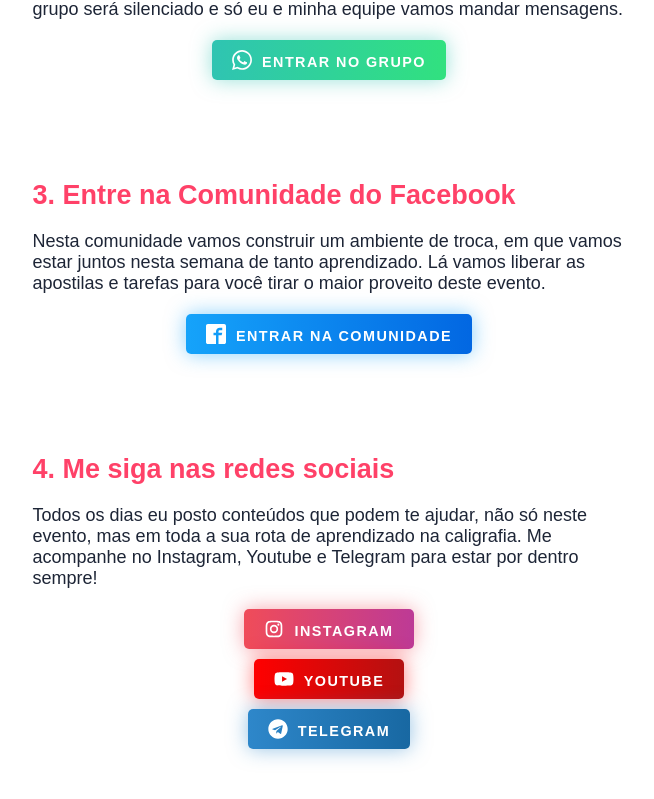
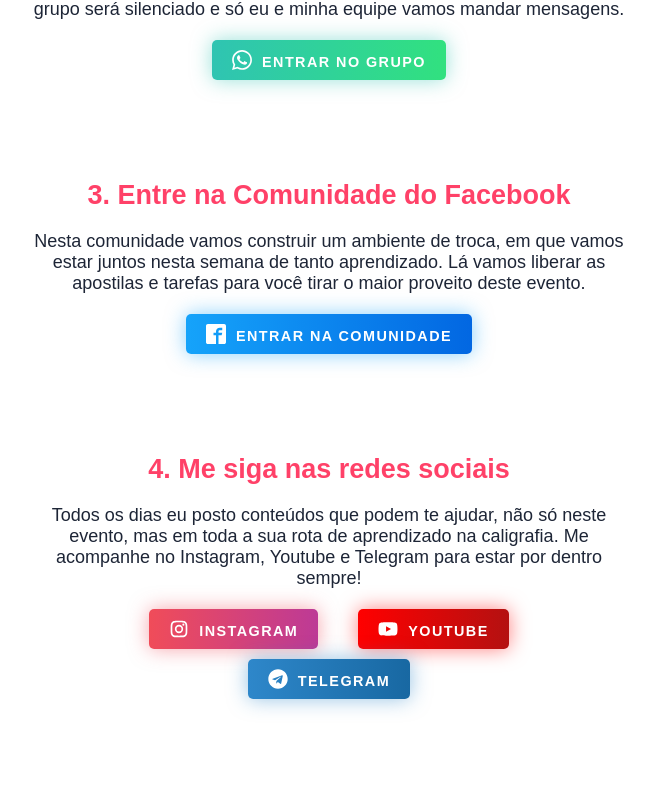
Before and after one commit to scodeler/semana-caligrafia, a Next.js app: page /sucesso in a window 1280 px wide. Shown: the part 905-1704 px from the top of the page, without its empty margins (311-965 px from the left). Built offline with nearby package versions, Linux system fonts and the light colour scheme; a web font is replaced by a local one.

Commit message:
layout: text alignment

```diff
--- a/styles/_success.scss
+++ b/styles/_success.scss
@@ -109,6 +109,7 @@
   margin-bottom: 30px;
   list-style: none;
   padding: 30px;
+  text-align: center;
 
   @include grid-media($grid-xs){
     padding: 20px;
@@ -132,16 +133,17 @@
 .step-buttons {
   text-align: center;
 
-  @include grid-media($grid-xs){}
-  .step-button{
-    display: table;
-    margin: 0 auto 10px;
+  @include grid-media($grid-xs){
+    .step-button{
+      display: table;
+      margin: 0 auto 10px;
+    }
   }
 }
 
 .step-button {
   display: inline-table;
-  margin: 0 20px;
+  margin: 0 20px 10px;
 
   & > svg {
     font-size: 20px;
```
